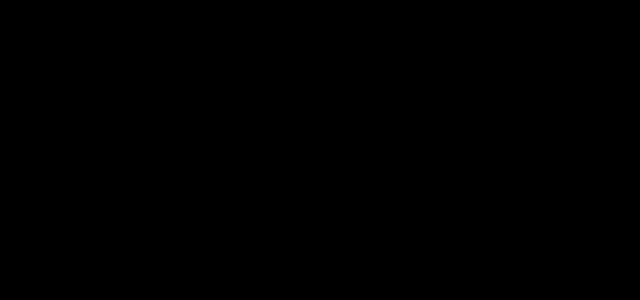
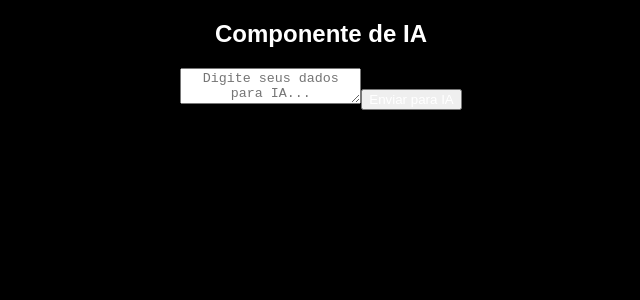
Before and after one commit to dayronjp/JurisBridge-IA, a React (Vite) app in the folder Jurisbride Ai/frontend/: page /jurisia in a window 1280 px wide. Before the commit this address had no page. Shown: the top 300 px of the page, without its empty margins (319-959 px from the left). Built offline with nearby package versions, Linux system fonts and the light colour scheme.

Commit message:
ai component

```diff
--- a/Jurisbride Ai/frontend/src/containers/Home/index.jsx
+++ b/Jurisbride Ai/frontend/src/containers/Home/index.jsx
@@ -67,7 +67,7 @@ function Home() {
       <StyledLink to="/home">Home</StyledLink>
       <StyledLink to="/register">Registre-Se</StyledLink>
       <StyledLink to="/login">Login</StyledLink>
-      <StyledLink to="">Juris IA</StyledLink>
+      <StyledLink to="/jurisia">Juris IA</StyledLink>
       <StyledLink to="/conectese">Conecte-se com um Advogado</StyledLink>
       <SearchBar type="text" placeholder="Como posso te ajudar hoje?" />
     </div>
--- /dev/null
+++ b/Jurisbride Ai/frontend/src/containers/JurisIA/jurisia.jsx
@@ -0,0 +1,57 @@
+import React, { useState} from "react";
+import { Link } from "react-router-dom";
+import Globalstyles from "../../styles/globalstyles";
+import axios from "axios";
+
+const Jurisia = () => {
+    const [inputData, setInputData] = useState('');
+    const [loading, setLoading] = useState(false);
+    const [result, setResult] = useState(null);
+    const [error, setError] = useState(null);
+
+
+    const handleInputChange = e => {
+        setInputData(e.target.value);
+    };
+
+    const handleSubmit = async () => {
+        if (!inputData) return;
+
+        setLoading(true);
+        setError(null);
+        try {
+            const response = await axios.post('URL_DA_API', { data: inputData });
+        } catch (err) {
+            setError('Ocorreu um erro ao processar os dados. Tente novamente.');
+          } finally {
+            setLoading(false);
+          }
+        };
+
+        return (
+          <div className="ia-component">
+            <h2>Componente de IA</h2>
+            <div className="input-area">
+              <textarea
+                value={inputData}
+                onChange={handleInputChange}
+                placeholder="Digite seus dados para IA..."
+              />
+              <button onClick={handleSubmit} disabled={loading}>
+                {loading ? 'Processando...' : 'Enviar para IA'}
+              </button>
+            </div>
+
+            {error && <div className="error">{error}</div>}
+
+            {result && (
+              <div className="result">
+                <h3>Resultado:</h3>
+                <pre>{JSON.stringify(result, null, 2)}</pre> {/* formatar resultado */}
+              </div>
+            )}
+          </div>
+        );
+      };
+
+export default Jurisia
--- a/Jurisbride Ai/frontend/src/main.jsx
+++ b/Jurisbride Ai/frontend/src/main.jsx
@@ -4,10 +4,11 @@ import Home from './containers/Home';
 import Register from './containers/Register/register';
 import Conectse from './containers/Conectese/conecte';
 import Login from './containers/Login/login';
+import JurisIa from './containers/JurisIA/jurisia'
 import Globalstyles from './styles/globalstyles';
 import { BrowserRouter as Router, Routes, Route } from 'react-router-dom';
+import Jurisia from './containers/JurisIA/jurisia';
 
-// Renderização do frontend
 ReactDom.createRoot(document.getElementById('root')).render(
   <React.StrictMode>
     <Globalstyles />
@@ -17,6 +18,7 @@ ReactDom.createRoot(document.getElementById('root')).render(
         <Route path="/register" element={<Register />} />
         <Route path="/conectese" element={<Conectse />} />
         <Route path="/login" element={<Login />} />
+        <Route path ="/jurisia" element ={<Jurisia />} />
       </Routes>
     </Router>
   </React.StrictMode>
```
Also changed, not shown: 1 other file (tests, documents, lock files or other folders).
